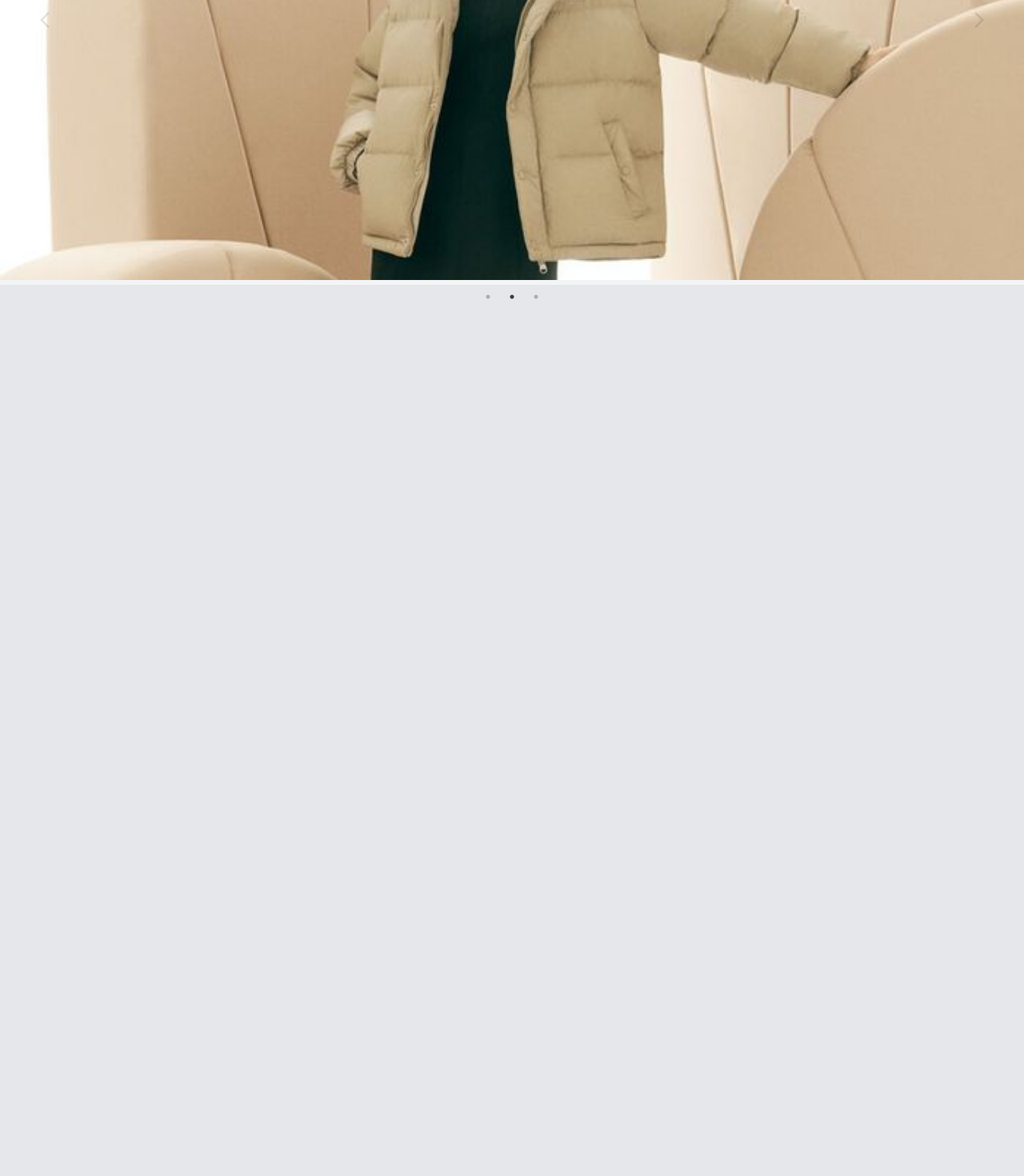
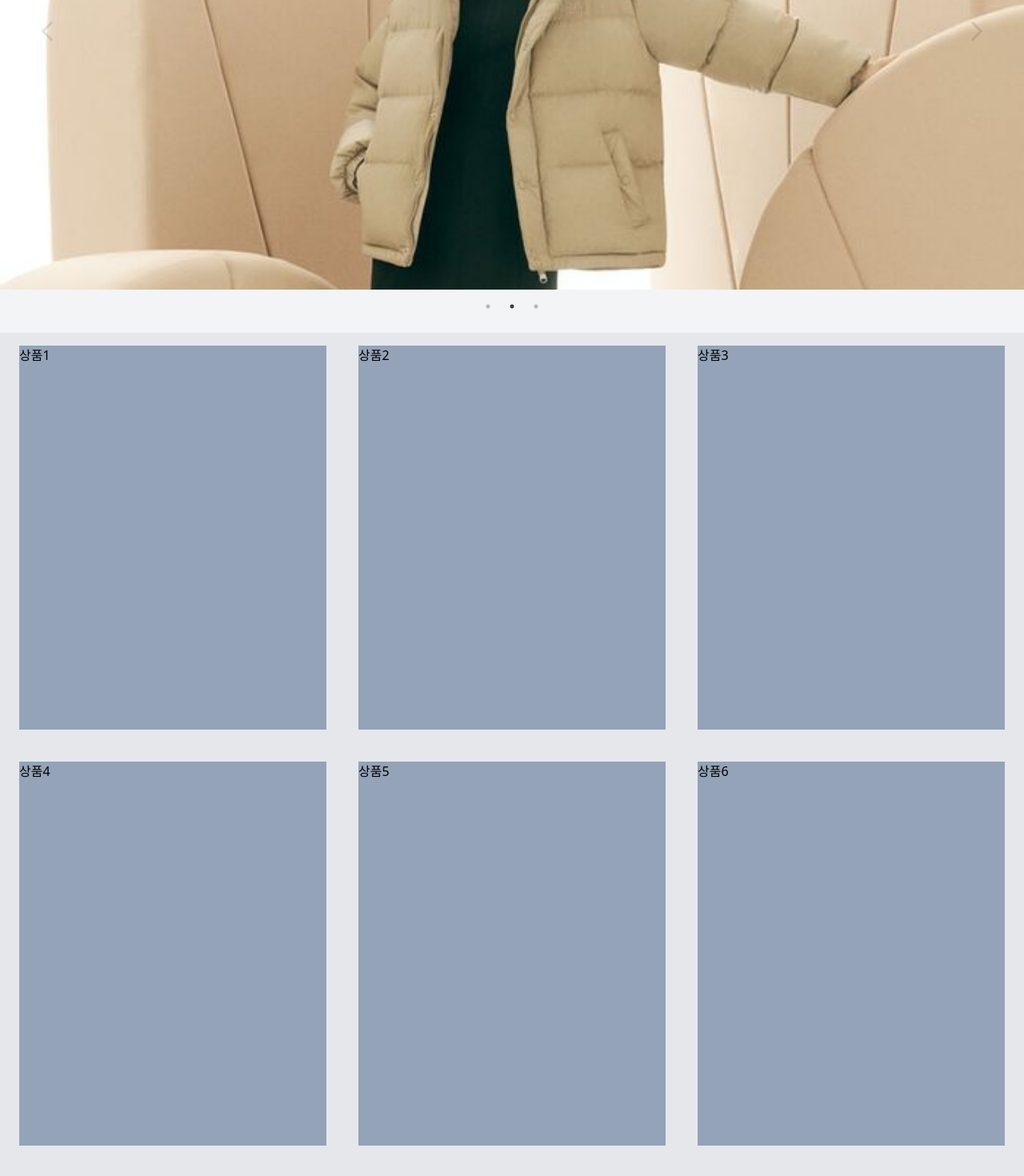
Before and after one commit to danaggero/web-shop-project-byReact, a React (Vite) app: page / in a window 1280 px wide. Shown: the part 542-2012 px from the top of the page at 80% size. Built offline with nearby package versions, Linux system fonts and the light colour scheme.

Commit message:
fix: Home: imageSlider 와 상품 6개 grid

```diff
--- a/src/components/Header.jsx
+++ b/src/components/Header.jsx
@@ -64,11 +64,11 @@ function Header() {
     {/* Header-bottom */}
     <div id="header-bottom" className="mt-6 ">
       <ul className="flex list-none gap-14 pl-12 my-5">
-        <li className="font-libre text-3xl cursor-pointer font-semibold">Best</li>
-        <li className="font-libre text-3xl cursor-pointer font-semibold">Women</li>
-        <li className="font-libre text-3xl cursor-pointer font-semibold">Men</li>
-        <li className="font-libre text-3xl cursor-pointer font-semibold">Kid</li>
-        <li className="font-libre text-3xl cursor-pointer font-semibold">Ranking</li>
+        <li className="font-libre text-3xl cursor-pointer  font-semibold">Best</li>
+        <li className="font-libre text-3xl cursor-pointer font-semibold hover:underline hover:underline-offset-4">Women</li>
+        <li className="font-libre text-3xl cursor-pointer font-semibold hover:underline hover:underline-offset-4">Men</li>
+        <li className="font-libre text-3xl cursor-pointer font-semibold hover:underline hover:underline-offset-4">Kid</li>
+        <li className="font-libre text-3xl cursor-pointer font-semibold hover:underline hover:underline-offset-4">Ranking</li>
         <li className="font-libre text-3xl text-gray-500 cursor-pointer">Social</li>
       </ul>
     </div>
--- a/src/components/ImageSlider.jsx
+++ b/src/components/ImageSlider.jsx
@@ -11,9 +11,9 @@ const CustomPrevArrow = ({ onClick }) => (
   <button
     onClick={onClick}
     className="absolute top-1/2 left-5 z-10 transform -translate-y-1/2 p-6
-              transition duration-300 opacity-10 rounded-3xl hover:opacity-80"
+              transition duration-300 opacity-10 rounded-3xl hover:opacity-60"
   >
-  <span className="material-icons">
+  <span className="material-icons text-3xl">
 arrow_back_ios_new
 </span>
   </button>
@@ -24,9 +24,9 @@ const CustomNextArrow = ({ onClick }) => (
   <button
     onClick={onClick}
     className="absolute top-1/2 right-5 z-10 transform -translate-y-1/2 p-6
-              transition duration-300 opacity-10 rounded-3xl hover:opacity-80"
+              transition duration-300 opacity-10 rounded-3xl hover:opacity-60"
   >
-  <span className="material-icons">
+  <span className="material-icons text-3xl">
 arrow_forward_ios
 </span>
   </button>
@@ -47,7 +47,7 @@ const ImageSlider = () => {
   };
 
   return (
-    <div className="relative w-full">
+    <div className="relative w-full my-8 mb-12">
       <Slider {...settings}>
         <div>
           <img className="w-full h-[650px] object-cover object-top"
--- a/src/components/Main.jsx
+++ b/src/components/Main.jsx
@@ -2,7 +2,15 @@ function Main() {
 
     return(
         <div id="main" className="flex-col py-4 px-6 w-[1280px] h-[1400px] bg-gray-200">
+            <div className="grid grid-cols-3 grid-rows-2 gap-10 h-[1000px]">
+                <div className="bg-slate-400">상품1</div>
+                <div className="bg-slate-400">상품2</div>
+                <div className="bg-slate-400">상품3</div>
+                <div className="bg-slate-400">상품4</div>
+                <div className="bg-slate-400">상품5</div>
+                <div className="bg-slate-400">상품6</div>
 
+            </div>
 
         </div>
     )
```
Also changed, not shown: src/assets/images/padding1.jpg (deleted).
